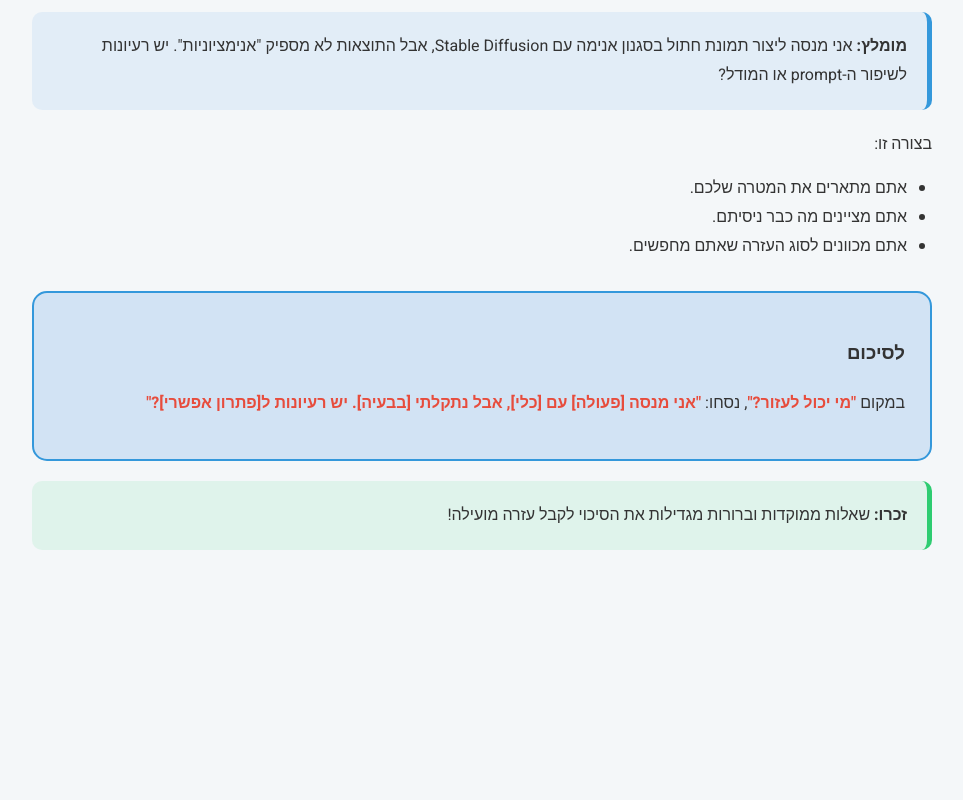
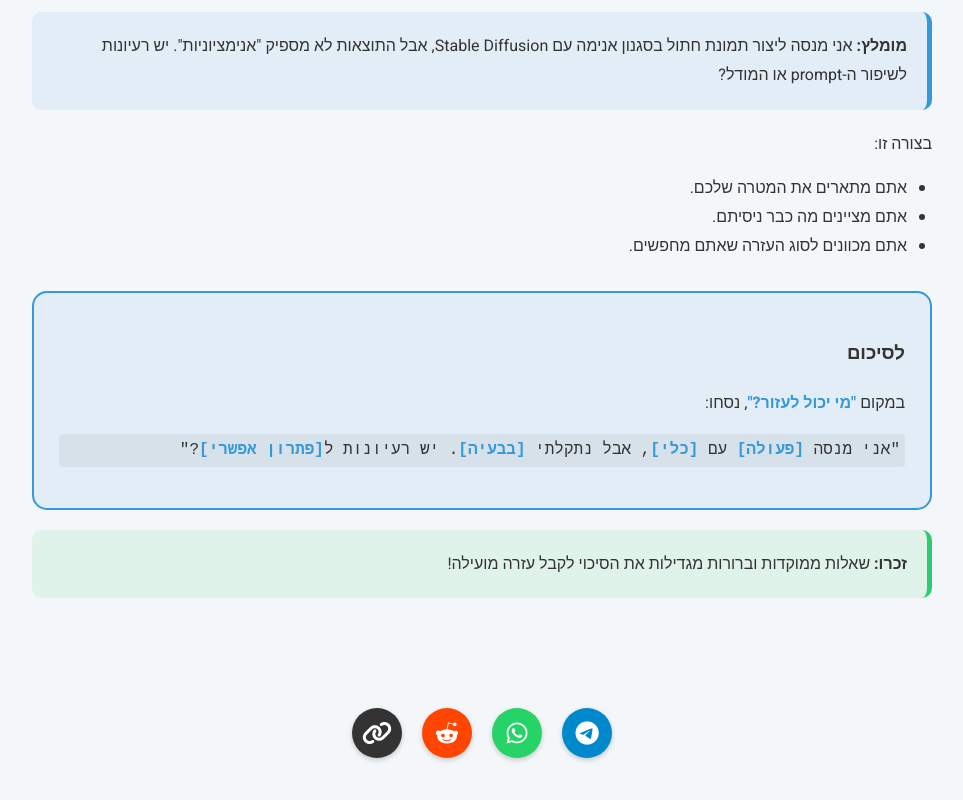
Before and after one commit to dontasktoask-justask/israel, a plain HTML site: page index.html in a window 1280 px wide. Shown: the part 1194-1994 px from the top of the page, without its empty margins (158-1121 px from the left). Before the commit the page ends 1804 px from the top, so only its background shows below. Drawn offline with Linux system fonts and the light colour scheme.

Commit message:
Update index.html

```diff
--- a/index.html
+++ b/index.html
@@ -94,11 +94,11 @@
             box-shadow: 5px 5px 15px rgba(0,0,0,0.1);
         }
         .highlight {
-            color: var(--highlight-color);
+            color: var(--primary-color);
             font-weight: bold;
         }
         .summary {
-            background-color: rgba(74, 144, 226, 0.2);
+            background-color: rgba(74, 144, 226, 0.1);
             border: 2px solid var(--primary-color);
             padding: 25px;
             margin-top: 30px;
@@ -223,6 +223,44 @@
                 font-size: 1.5em;
             }
         }
+        .share-buttons {
+            display: flex;
+            justify-content: center;
+            gap: 20px;
+            margin: 50px 0;
+        }
+
+        .share-button {
+            width: 50px;
+            height: 50px;
+            border: none;
+            border-radius: 50%;
+            color: white;
+            cursor: pointer;
+            transition: all 0.3s ease;
+            display: flex;
+            align-items: center;
+            justify-content: center;
+            font-size: 1.5em;
+            box-shadow: 0 2px 5px rgba(0,0,0,0.2);
+        }
+
+        .share-button:hover {
+            transform: translateY(-3px);
+            box-shadow: 0 4px 8px rgba(0,0,0,0.3);
+        }
+
+        .telegram { background-color: #0088cc; }
+        .whatsapp { background-color: #25D366; }
+        .reddit { background-color: #FF4500; }
+        .copy-link { background-color: #333; }
+
+        .code-like {
+            font-family: 'Courier New', Courier, monospace;
+            background-color: rgba(0, 0, 0, 0.05);
+            padding: 2px 5px;
+            border-radius: 3px;
+        }
     </style>
 </head>
 <body>
@@ -288,12 +326,34 @@
 
         <div class="summary">
             <h3>לסיכום</h3>
-            <p>במקום <span class="highlight">"מי יכול לעזור?"</span>, נסחו: <span class="highlight">"אני מנסה [פעולה] עם [כלי], אבל נתקלתי [בבעיה]. יש רעיונות ל[פתרון אפשרי]?"</span></p>
+            <p>במקום <span class="highlight">"מי יכול לעזור?"</span>, נסחו:</p>
+            <p class="code-like">
+                "אני מנסה <span class="highlight">[פעולה]</span> עם <span class="highlight">[כלי]</span>,
+                אבל נתקלתי <span class="highlight">[בבעיה]</span>.
+                יש רעיונות ל<span class="highlight">[פתרון אפשרי]</span>?"
+            </p>
         </div>
 
         <div class="tip">
             <strong>זכרו:</strong> שאלות ממוקדות וברורות מגדילות את הסיכוי לקבל עזרה מועילה!
         </div>
+    </div>
+
+    <link rel="stylesheet" href="https://cdnjs.cloudflare.com/ajax/libs/font-awesome/6.0.0-beta3/css/all.min.css">
+
+    <div class="share-buttons">
+        <button class="share-button telegram" onclick="share('telegram')" aria-label="שתף בטלגרם">
+            <i class="fab fa-telegram-plane"></i>
+        </button>
+        <button class="share-button whatsapp" onclick="share('whatsapp')" aria-label="שתף בוואטסאפ">
+            <i class="fab fa-whatsapp"></i>
+        </button>
+        <button class="share-button reddit" onclick="share('reddit')" aria-label="שתף ברדיט">
+            <i class="fab fa-reddit-alien"></i>
+        </button>
+        <button class="share-button copy-link" onclick="copyLink()" aria-label="העתק קישור">
+            <i class="fas fa-link"></i>
+        </button>
     </div>
 
     <script>
@@ -357,6 +417,36 @@
             }
             lastScrollTop = scrollTop <= 0 ? 0 : scrollTop;
         }, false);
+
+        function share(platform) {
+            const url = encodeURIComponent(window.location.href);
+            const title = encodeURIComponent(document.title);
+            let shareUrl;
+
+            switch(platform) {
+                case 'telegram':
+                    shareUrl = `https://t.me/share/url?url=${url}&text=${title}`;
+                    break;
+                case 'whatsapp':
+                    shareUrl = `https://api.whatsapp.com/send?text=${title}%20${url}`;
+                    break;
+                case 'reddit':
+                    shareUrl = `https://reddit.com/submit?url=${url}&title=${title}`;
+                    break;
+            }
+
+            if (shareUrl) {
+                window.open(shareUrl, '_blank');
+            }
+        }
+
+        function copyLink() {
+            navigator.clipboard.writeText(window.location.href).then(() => {
+                alert('הקישור הועתק ללוח!');
+            }).catch(err => {
+                console.error('שגיאה בהעתקת הקישור: ', err);
+            });
+        }
     </script>
 </body>
 </html>
```
